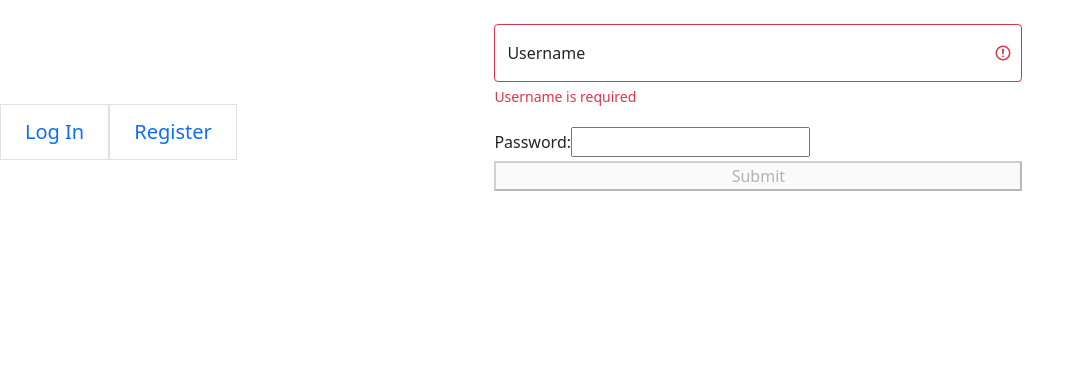
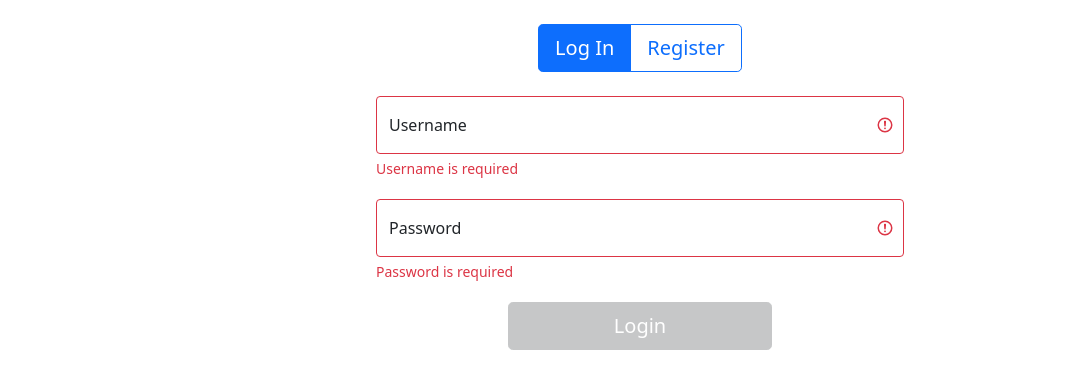
Before and after one commit to waylonturbes/what-to-do-planner, a React (Create React App) app in the folder client/: page /auth/login in a window 1280 px wide. Shown: the top 388 px of the page, without its empty margins (0-1085 px from the left). Built offline with nearby package versions, Linux system fonts and the light colour scheme.

Commit message:
Completed styles for auth page

```diff
--- a/client/src/components/forms/LoginForm/LoginForm.jsx
+++ b/client/src/components/forms/LoginForm/LoginForm.jsx
@@ -72,7 +72,7 @@ function LoginForm() {
 
   return (
     <form
-      className="container-custom d-grid gap-1 col-xs-6 mx-auto p-4 mb-5 bg-body"
+      className="container-custom d-grid gap-1 mx-auto p-4 mb-5 bg-body"
       onSubmit={handleSubmit}
     >
       {/* <label>
@@ -90,7 +90,7 @@ function LoginForm() {
           type="text"
           placeholder="Username"
           className={
-            (formErrors.password === "")
+            (formErrors.username === "")
               ? "form-control is-valid floatingInput"
               : "form-control is-invalid floatingInputInvalid"
           }
@@ -99,15 +99,57 @@ function LoginForm() {
         />
         <label className={
           (formErrors.username === "")
-            ? "floatingPassword"
-            : "floatingPasswordInvalid"
+            ? "floatingInput"
+            : "floatingInputInvalid"
         }>Username</label>
+        <div className="valid-feedback">
+          Valid username.
+        </div>
         <div className="invalid-feedback">
           {formErrors.username}
         </div>
       </div>
 
-      <label>
+      <div className="mb-3 form-floating">
+        <input
+          name="password"
+          type="password"
+          placeholder="Password"
+          className={
+            (formErrors.password === "")
+              ? "form-control is-valid floatingInput"
+              : "form-control is-invalid floatingInputInvalid"
+          }
+          value={formValues.password}
+          onChange={handleChange}
+        />
+        <label className={
+          (formErrors.password === "")
+            ? "floatingPassword"
+            : "floatingPasswordInvalid"
+        }>Password</label>
+        <div className="valid-feedback">
+          Valid Password.
+        </div>
+        <div className="invalid-feedback">
+          {formErrors.password}
+        </div>
+      </div>
+
+      <div className="d-grid gap-2 col-6 mx-auto">
+        <button
+          disabled={submitDisabled}
+          type="button"
+          className={
+            (submitDisabled === true)
+              ? "btn p-2 btn-dark btn-lg opacity-25"
+              : "btn p-2 btn-lg btn-success"
+          }
+        >
+          Login
+        </button>
+      </div>
+      {/* <label>
         Password:
         <input
           name="password"
@@ -118,7 +160,7 @@ function LoginForm() {
       </label>
       <button disabled={submitDisabled}>
         Submit
-      </button>
+      </button> */}
     </form>
   )
 }
--- a/client/src/components/forms/RegisterForm/RegisterForm.jsx
+++ b/client/src/components/forms/RegisterForm/RegisterForm.jsx
@@ -70,10 +70,9 @@ function RegisterForm() {
 
   return (
     <form
-      className="container-custom d-grid gap-1 col-xs-6 mx-auto p-4 mb-5 bg-body"
+      className="container-custom d-grid gap-1 mx-auto p-4 mb-5 bg-body"
       onSubmit={handleSubmit}
     >
-      <h4 className="card-title text-center py-2">Register Form</h4>
       <div className="mb-3 form-floating">
         <input
           name="first_name"
--- a/client/src/components/pages/AuthPage/AuthPage.jsx
+++ b/client/src/components/pages/AuthPage/AuthPage.jsx
@@ -3,17 +3,16 @@ import { Routes, Route, NavLink } from "react-router-dom"
 
 function AuthPage() {
   return (
-    <section className="auth-page">
-      <div className="d-lg-flex">
-        <nav className="pagination pagination-lg align-items-center justify-content-center my-4">
+    <section className="d-flex flex-column mx-auto">
+      <nav className="btn-group mx-auto mt-4">
         <NavLink
-            className={({ isActive }) => "page-item page-link" + (isActive ? " page-item active" : "")}
+          className={({ isActive }) => "btn btn-lg btn-outline-primary text-center" + (isActive ? " active" : "")}
           to="/auth/login"
         >
           Log In
         </NavLink>
         <NavLink
-            className={({ isActive }) => "page-item page-link" + (isActive ? " page-item active" : "")}
+          className={({ isActive }) => "btn btn-lg btn-outline-primary text-center" + (isActive ? " active" : "")}
           to="/auth/register"
         >
           Register
@@ -23,7 +22,6 @@ function AuthPage() {
         <Route path="login" element={<LoginForm />} />
         <Route path="register" element={<RegisterForm />} />
       </Routes>
-      </div>
     </section>
   )
 }
```
Lines whose indentation alone changed are shown as unchanged.
